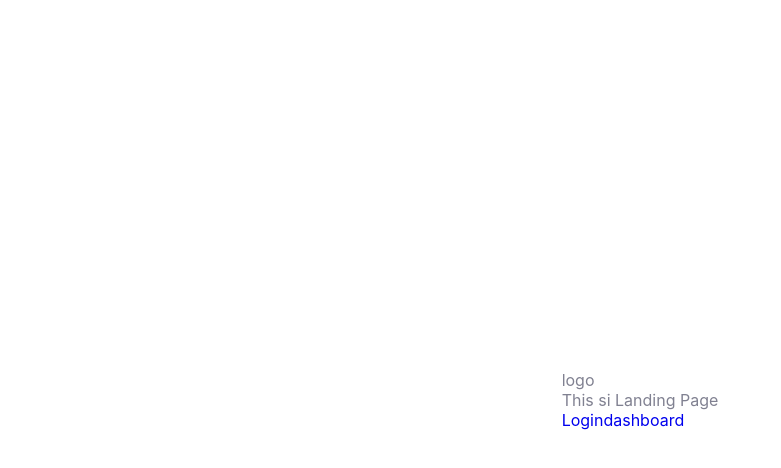
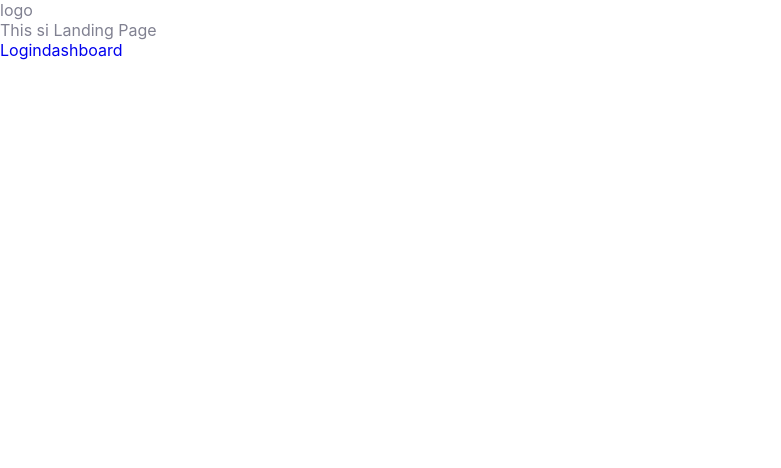
Before and after one commit to mandip1213/Haq-the-Weak, a React (Create React App) app in the folder frontend/: page / in a window 1280 px wide. Shown: the top 468 px of the page, without its empty margins (0-781 px from the left). Built offline with nearby package versions, Linux system fonts and the light colour scheme; no server answers.

Commit message:
removed unwanted li nk and /profile changed to /profile/uuid

```diff
--- a/frontend/src/compoonents/Sidebar/Sidebar.css
+++ b/frontend/src/compoonents/Sidebar/Sidebar.css
@@ -1,6 +1,11 @@
 * {
     outline: none;
     box-sizing: border-box;
+}
+
+body {
+    margin: 0 !important;
+    padding: 0 !important;
 }
 
 html {
@@ -25,15 +30,11 @@ img {
 div#root {
     font-family: var(--body-font);
     color: var(--body-color);
-    display: flex;
-    justify-content: center;
-    align-items: center;
-    flex-direction: column;
     width: 100%;
-    height: 100vh;
-    overflow: scroll;
-    position: relative;
-    /* color: white; */
+}
+
+.container {
+    overflow: scroll !important;
 }
 
 
@@ -57,6 +58,7 @@ height: 95vh; */
     display: flex;
     overflow: hidden;
     width: 100%;
+    height: 100vh;
     /* border-radius: 20px; */
     font-size: 15px;
     font-weight: 500;
--- a/frontend/src/compoonents/Sidebar/Sidebar.js
+++ b/frontend/src/compoonents/Sidebar/Sidebar.js
@@ -5,7 +5,7 @@ import { handleLogout } from '../utils/logout';
 import useGlobalContext from "../utils/Globalcontext"
 const Sidebar = () => {
 
-	const { dispatch } = useGlobalContext()
+	const { dispatch, uuid } = useGlobalContext()
 
 	return (
 		<>
@@ -46,7 +46,7 @@ const Sidebar = () => {
 							</svg> Add
 						</NavLink>
 
-						<NavLink className="sidebar-link" to="/profile">
+						<NavLink className="sidebar-link" to={`/profile/${uuid}`}>
 							<svg viewBox="0 0 24 24" fill="currentColor">
 								<path d="M11.23 7.29V3.283c0-.427.34-.782.77-.782.385 0 .711.298.763.677l.007.104v4.01h4.78c2.38 0 4.335 1.949 4.445 4.38l.005.215v5.04c0 2.447-1.887 4.456-4.232 4.569l-.208.005H6.44c-2.38 0-4.326-1.94-4.435-4.379L2 16.905v-5.03c0-2.447 1.878-4.466 4.222-4.58l.208-.004h4.8v6.402l-1.6-1.652a.755.755 0 00-1.09 0 .81.81 0 00-.22.568c0 .157.045.32.14.459l.08.099 2.91 3.015c.14.155.34.237.55.237a.735.735 0 00.465-.166l.075-.071 2.91-3.015c.3-.31.3-.816 0-1.126a.755.755 0 00-1.004-.077l-.086.077-1.59 1.652V7.291h-1.54z" />
 							</svg> Profile
@@ -80,43 +80,6 @@ const Sidebar = () => {
 
 				</div>
 
-
-				<div className="side-wrapper secondary">
-					<div className="side-title">CATEGORY</div>
-
-					<div className="side-menu">
-
-
-
-
-						<NavLink className="sidebar-link" to="/lol">
-							<svg viewBox="0 0 24 24" fill="currentColor">
-								<path fillRule="evenodd" clipRule="evenodd" d="M15.164 6.083l.948.011c3.405 0 5.888 2.428 5.888 5.78v4.307c0 3.353-2.483 5.78-5.888 5.78A193.5 193.5 0 0112.01 22c-1.374 0-2.758-.01-4.122-.038-3.405 0-5.888-2.428-5.888-5.78v-4.307c0-3.353 2.483-5.78 5.898-5.78 1.286-.02 2.6-.04 3.935-.04v-.163c0-.665-.56-1.204-1.226-1.204h-.972c-1.109 0-2.012-.886-2.012-1.965 0-.395.334-.723.736-.723.412 0 .736.328.736.723 0 .289.246.52.54.52h.972c1.481.01 2.688 1.194 2.698 2.64v.183c.619 0 1.238.008 1.859.017zm-4.312 8.663h-1.03v1.02a.735.735 0 01-.737.723.728.728 0 01-.736-.722v-1.021H7.31a.728.728 0 01-.736-.723c0-.395.334-.722.736-.722h1.04v-1.012c0-.395.324-.723.736-.723.403 0 .736.328.736.723v1.012h1.03c.403 0 .737.327.737.722a.728.728 0 01-.736.723zm4.17-1.629h.099a.728.728 0 00.736-.722.735.735 0 00-.736-.723h-.098a.722.722 0 100 1.445zm1.679 3.315h.098a.728.728 0 00.736-.723.735.735 0 00-.736-.723H16.7a.722.722 0 100 1.445z" />
-							</svg> Live Stream
-						</NavLink>
-
-						<NavLink className="sidebar-link" to="/lol">
-							<svg viewBox="0 0 24 24" fill="currentColor">
-								<path fillRule="evenodd" clipRule="evenodd" d="M7.33 2h9.34c3.4 0 5.32 1.93 5.33 5.33v9.34c0 3.4-1.93 5.33-5.33 5.33H7.33C3.93 22 2 20.07 2 16.67V7.33C2 3.93 3.93 2 7.33 2zm4.72 15.86c.43 0 .79-.32.83-.75V6.92a.815.815 0 00-.38-.79.84.84 0 00-1.28.79v10.19c.05.43.41.75.83.75zm4.6 0c.42 0 .78-.32.83-.75v-3.28a.839.839 0 00-1.28-.79.806.806 0 00-.38.79v3.28c.04.43.4.75.83.75zm-8.43-.75a.827.827 0 01-.83.75c-.43 0-.79-.32-.83-.75V10.2a.84.84 0 01.39-.79c.27-.17.61-.17.88 0s.42.48.39.79v6.91z" />
-							</svg> Tutorial
-						</NavLink>
-						{/*
-						<NavLink className="sidebar-link" to="/lol">
-							<svg viewBox="0 0 24 24" fill="currentColor">
-								<path fillRule="evenodd" clipRule="evenodd" d="M19.761 12.001c0 .814.668 1.475 1.489 1.475.414 0 .75.333.75.743v2.677C22 19.159 20.142 21 17.858 21H6.143C3.859 21 2 19.159 2 16.896v-2.677c0-.41.336-.743.75-.743.822 0 1.49-.662 1.49-1.475 0-.793-.641-1.39-1.49-1.39a.752.752 0 01-.53-.217.74.74 0 01-.22-.525l.002-2.764C2.002 4.842 3.86 3 6.144 3h11.712c2.284 0 4.143 1.842 4.143 4.105L22 9.782a.741.741 0 01-.219.526.753.753 0 01-.531.218c-.821 0-1.489.662-1.489 1.475zm-5.509.647l1.179-1.137a.73.73 0 00-.409-1.25l-1.629-.236-.729-1.462a.737.737 0 00-.662-.41H12a.74.74 0 00-.663.409l-.729 1.463-1.626.235a.735.735 0 00-.6.498.724.724 0 00.187.753l1.179 1.137-.278 1.608a.727.727 0 00.295.719.742.742 0 00.777.054L12 14.27l1.455.757a.733.733 0 00.78-.053.723.723 0 00.296-.718l-.279-1.608z" />
-							</svg> Competation
-						</NavLink>
-
-						<NavLink className="sidebar-link" to="/lol">
-							<svg viewBox="0 0 24 24" fill="currentColor">
-								<path fillRule="evenodd" clipRule="evenodd" d="M16.158 8.233a4.207 4.207 0 01-4.209 4.234 4.207 4.207 0 01-4.21-4.234A4.206 4.206 0 0111.95 4a4.206 4.206 0 014.21 4.233zM11.95 20c-3.431 0-6.36-.544-6.36-2.72 0-2.177 2.91-2.74 6.36-2.74 3.431 0 6.361.544 6.361 2.72S15.399 20 11.949 20zm6.008-11.69a5.765 5.765 0 01-.984 3.24.158.158 0 00.107.245 3.4 3.4 0 00.483.046c1.643.044 3.118-1.02 3.525-2.621.604-2.379-1.168-4.514-3.425-4.514-.245 0-.48.026-.708.073-.031.007-.064.021-.082.05-.022.034-.006.08.016.11a5.807 5.807 0 011.068 3.37zm2.721 5.203c1.104.217 1.83.66 2.131 1.304a1.923 1.923 0 010 1.67c-.46.998-1.944 1.319-2.52 1.402-.12.018-.215-.086-.203-.206.295-2.767-2.048-4.08-2.654-4.381-.026-.014-.032-.034-.03-.047.003-.009.013-.023.033-.026 1.312-.024 2.722.156 3.243.284zM6.438 11.84c.164-.004.325-.019.483-.046a.158.158 0 00.106-.245 5.765 5.765 0 01-.984-3.24c0-1.25.39-2.416 1.068-3.372.022-.03.037-.075.016-.11-.017-.027-.051-.042-.082-.05a3.52 3.52 0 00-.71-.072c-2.255 0-4.027 2.135-3.423 4.514.407 1.6 1.882 2.664 3.525 2.621zm.159 1.414c.003.013-.003.033-.028.047-.607.302-2.95 1.614-2.656 4.38.013.121-.082.224-.201.207-.577-.083-2.06-.404-2.52-1.402a1.917 1.917 0 010-1.67c.3-.644 1.026-1.087 2.13-1.305.522-.127 1.93-.307 3.244-.283.02.003.03.017.03.026z" />
-							</svg> Community
-						</NavLink> */}
-
-
-					</div>
-				</div>
-
 			</div>
 
 		</>
```
